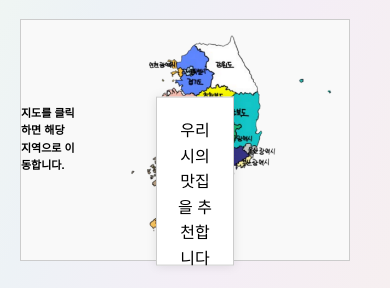
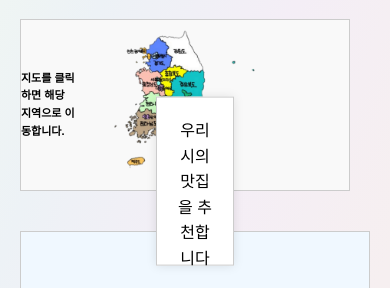
Before and after one commit to kongyubeen/food, a plain HTML site: page index.html in a window 390 px wide. Shown: the part 241-529 px from the top of the page. Drawn offline with Linux system fonts and the light colour scheme.

Commit message:
Update index.html

```diff
--- a/index.html
+++ b/index.html
@@ -149,7 +149,7 @@
             margin-top: 20px; /* aside 위 여백 추가 */
         }
         .map img {
-                    width: 100%; /* 이미지 너비 조정 */
+                    width: 70%; /* 이미지 너비 조정 */
                     height: auto; /* 높이 자동 조정 */
         }
     }
```
